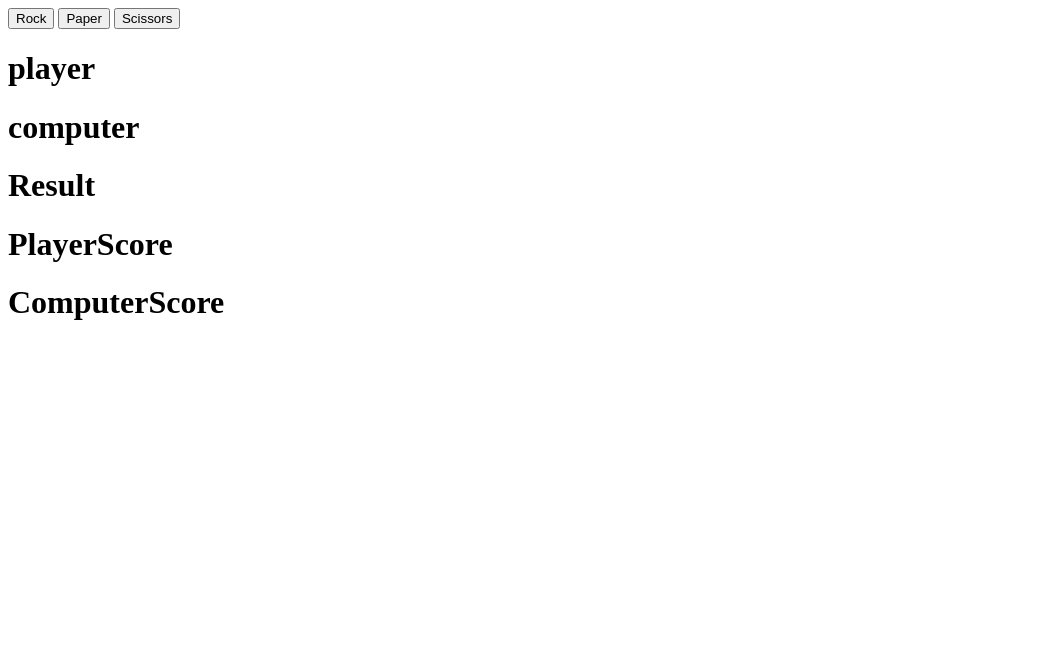
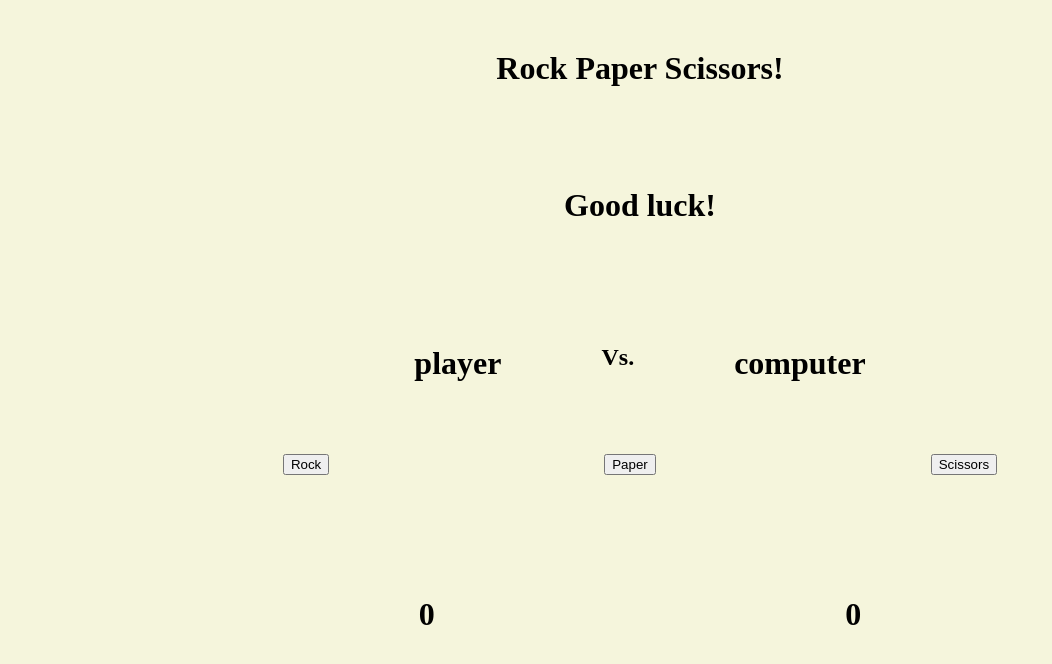
Before and after one commit to jriv1/rockpaperscissors, a plain HTML site: page index.html in a window 1280 px wide. Shown: the whole page, without its empty margins (0-1052 px from the left). Drawn offline with Linux system fonts and the light colour scheme.

Commit message:
Done just have to design page

```diff
--- a/index.html
+++ b/index.html
@@ -5,22 +5,30 @@
     <meta http-equiv="X-UA-Compatible" content="IE=edge">
     <meta name="viewport" content="width=device-width, initial-scale=1.0">
     <title>Rock Paper Scissors!</title>
+    <link rel="stylesheet" href="styles.css">
 </head>
 <body>
+    <h1 class="header">Rock Paper Scissors!</h1>
+    <h1 class="header result">Good luck!</h1>
+
+    <div class="player">
+        <h1 class="playerChoice">player</h1>
+      <h2 > Vs.</h2>
+        <h1 class="computerChoice">computer</h1>
+    </div>
+
+
     <div class="btn">
-  <button class="btn-rock">Rock</button>
-  <button class="btn-paper">Paper</button>
-  <button class="btn-scissors">Scissors</button>
+        <button class="btn-rock">Rock</button>
+        <button class="btn-paper">Paper</button>
+        <button class="btn-scissors">Scissors</button>
     </div>
-    <div>
-        <h1 class="playerChoice">player</h1>
-        <h1 class="computerChoice">computer</h1>
-        <h1 class="result">Result</h1>
-    </div>
-    <div>
 
-        <h1 class="player-score">PlayerScore</h1>
-        <h1 class="computer-score"> ComputerScore</h1>
+
+
+    <div class="game">
+     <h1 class="player-score">0</h1>
+        <h1 class="computer-score"> 0</h1>
     </div>
 
 </body>
--- /dev/null
+++ b/styles.css
@@ -0,0 +1,28 @@
+body{
+    background-color: beige;
+    text-align: center;
+
+}
+.header{
+    text-align: center;
+    margin-top:50px ;
+    margin-bottom: 100px;
+}
+
+.btn{
+    display: flex;
+    justify-content: space-evenly;
+    margin-top: 50px;
+    margin-bottom: 50px;
+}
+.player{
+    display: flex;
+    justify-content: center;
+    gap: 100px;
+
+}
+.game{
+    display: flex;
+    justify-content: space-evenly;
+    margin-top: 100px;
+}
```
